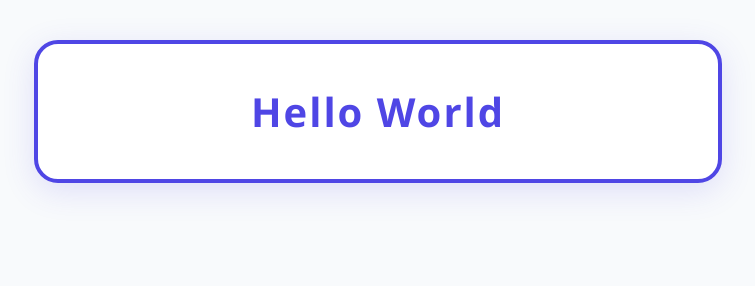
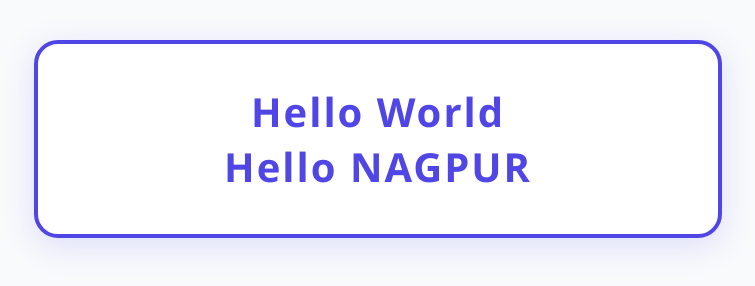
Before and after one commit to NkhilTamrakar/day2vac, a plain HTML site: page index.html in a window 1280 px wide. Shown: the whole page, without its empty margins (262-1017 px from the left). Drawn offline with Linux system fonts and the light colour scheme.

Commit message:
adding changes in feature1

```diff
--- a/index.html
+++ b/index.html
@@ -31,6 +31,7 @@
 <body>
     <div class="outline-container">
         <h1>Hello World</h1>
+        <h1>Hello NAGPUR</h1>
     </div>
 </body>
 </html>
```
